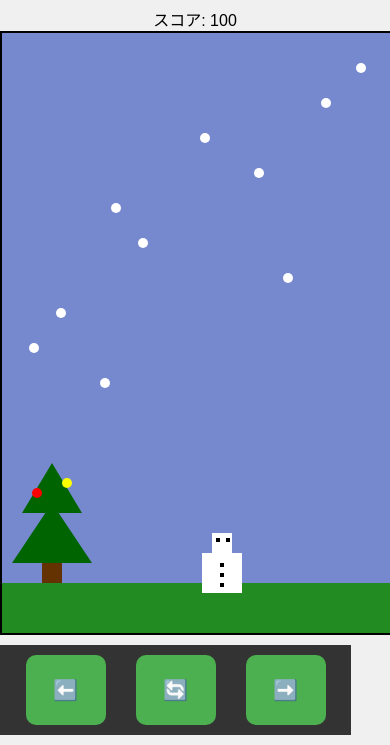
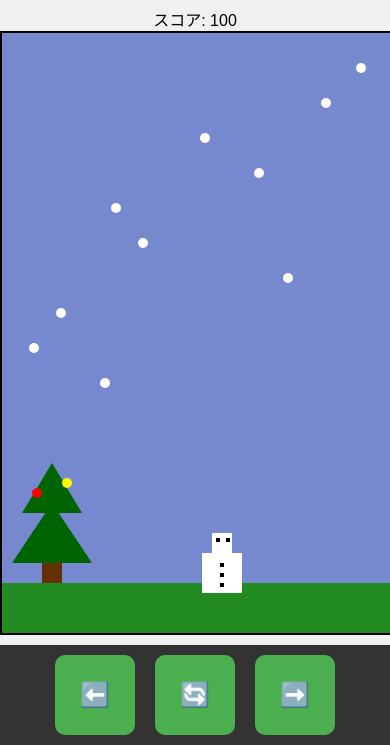
Before and after one commit to haruto5100/snowygame, a plain HTML site: page index.html in a window 390 px wide. Shown: the part 113-858 px from the top of the page. Drawn offline with Linux system fonts and the light colour scheme.

Commit message:
Update button.css

```diff
--- a/button.css
+++ b/button.css
@@ -54,22 +54,3 @@ body {
   #controls button:active {
     background-color: #45a049;
   }
-
-  /* スマホ用レスポンシブデザイン */
-@media screen and (max-width: 768px) {
-  #game-container, #game-canvas {
-    width: 90%; /* 横幅をデバイス幅の90%に */
-    height: auto;
-  }
-
-  #controls {
-    width: 90%; /* ゲーム画面と同じ横幅に合わせる */
-    padding: 10px 0;
-  }
-
-  #controls button {
-    height: 70px; /* ボタンの高さを大きく */
-    font-size: 20px; /* ボタン内の文字サイズ */
-    margin: 0 5px; /* ボタン間の余白 */
-  }
-  }
```
